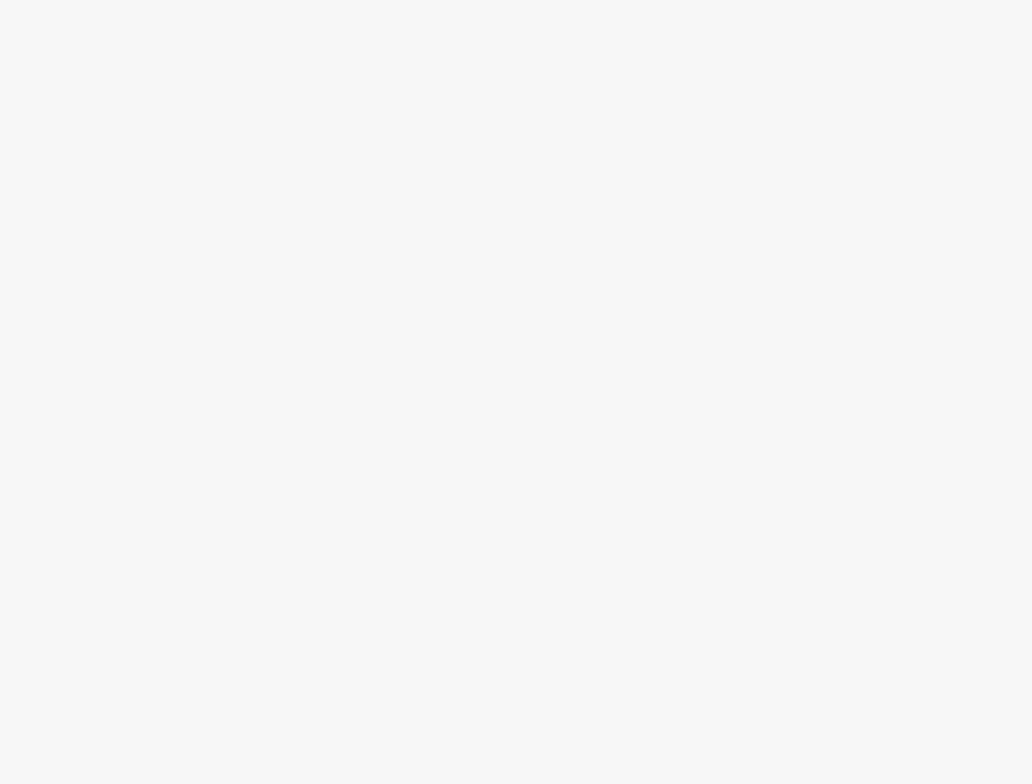
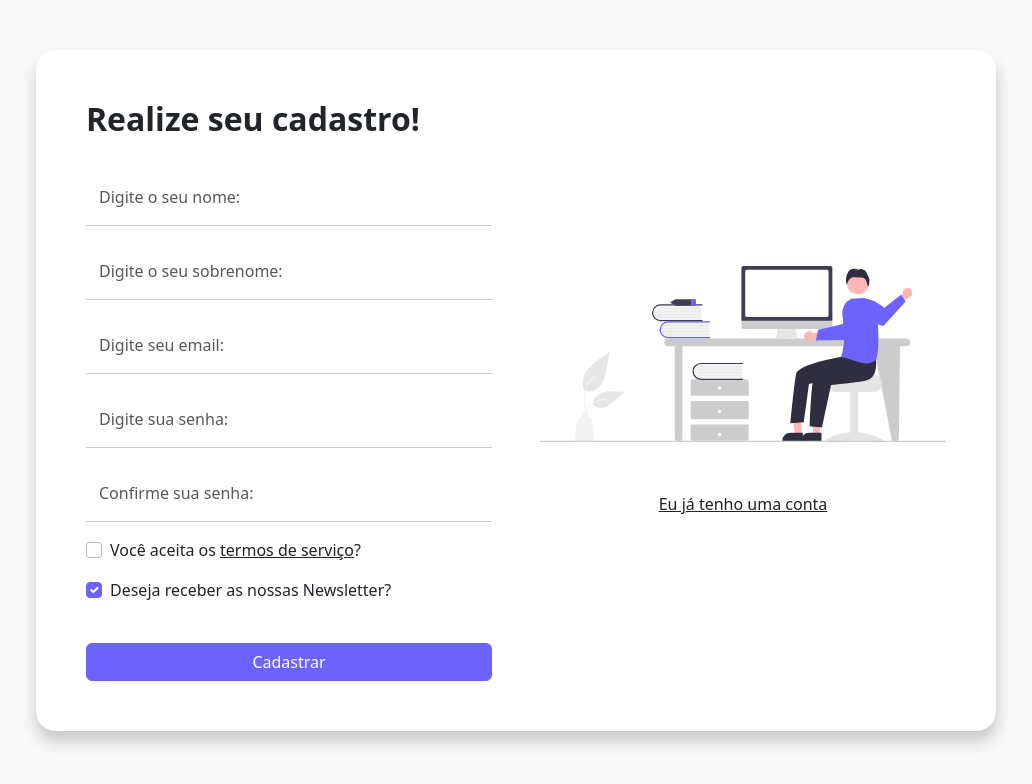
Before and after one commit to Felilpz/tela-login, a plain HTML site: page cadastro.html in a window 1280 px wide. Shown: the whole page, without its empty margins (124-1156 px from the left). Drawn offline with nearby package versions, Linux system fonts and the light colour scheme.

Commit message:
cadastro finalizado, projeto finalizado

```diff
--- a/cadastro.html
+++ b/cadastro.html
@@ -13,8 +13,68 @@
 
     <!-- Link CSS -->
     <link rel="stylesheet" href="css/style.css">
+
+    <!-- FavIcon -->
+    <link rel="shortcut icon" href="img/code-slash.svg" type="image/x-icon">
 </head>
 <body>
+    <div class="container col-11 col-md-9" id="form-container">
+        <div class="row gx-5">
+            <div class="col-md-6">
+                <h2>Realize seu cadastro!</h2>
+                <form>
+                    <div class="form-floating mb-3">
+                        <input type="text" name="name" id="name" class="form-control" placeholder="Digite o seu nome: " required>
+                        <label for="name" class="form-label">Digite o seu nome: </label>
+                    </div>
 
+                    <div class="form-floating mb-3">
+                        <input type="text" name="lastname" id="lastname" class="form-control" placeholder="Digite o seu nome: " required>
+                        <label for="lastname" class="form-label">Digite o seu sobrenome: </label>
+                    </div>
+
+                    <div class="form-floating mb-3">
+                        <input type="email" name="email" id="email" class="form-control" placeholder="Digite o seu nome: " required>
+                        <label for="email" class="form-label">Digite seu email: </label>
+                    </div>
+
+                    <div class="form-floating mb-3">
+                        <input type="password" name="password" id="password" class="form-control" placeholder="Digite sua senha: " required>
+                        <label for="password" class="form-label">Digite sua senha: </label>
+                    </div>
+                    <div class="form-floating mb-3">
+                        <input type="password" name="confirmPassword" id="confirmPassword" class="form-control" placeholder="Digite sua senha: " required>
+                        <label for="confirmPassword" class="form-label">Confirme sua senha: </label>
+                    </div>
+
+                    <div class="mb-3">
+                        <div class="form-check mb-2">
+                            <input type="checkbox" class="form-check-input" value="" id="agree-form" name="agree-form">
+                            <label for="agree-form" class="form-check-label">Você aceita os <a href="#">termos de serviço</a>?</label>
+                        </div>
+                    </div>
+
+                    <div class="mb-3">
+                        <div class="form-check mb-2">
+                            <input type="checkbox" class="form-check-input" value="" id="newsletter" name="newwsletter" checked>
+                            <label for="newwsletter" class="form-check-label">Deseja receber as nossas Newsletter?</label>
+                        </div>
+                    </div>
+                    <input type="submit" value="Cadastrar" class="btn btn-primary">
+                </form>
+            </div>
+            <div class="col-md-6">
+                <div class="row align-items-center">
+                    <div class="col-12">
+                        <img src="img/hello.svg" class="img-fluid" alt="Imagem homem hello its me">
+                    </div>
+
+                    <div class="col-12" id="link-container">
+                        <a href="login.html">Eu já tenho uma conta</a>
+                    </div>
+                </div>
+            </div>
+        </div>
+    </div>
 </body>
 </html>
--- a/css/style.css
+++ b/css/style.css
@@ -51,20 +51,22 @@ html, body {
 
 /* Label */
 #form-container .form-floating label {
-    color: #CCC;
+    color: rgb(88, 88, 88);
 }
 
 #form-container .form-floating > .form-control:focus~label {
     color: #222;
 }
 
-#form-container input[type="submit"] {
+#form-container input[type="submit"],
+#form-container input[type="checkbox"]:checked {
     background-color: #6c63ff;
     border-color: #6c63ff;
 }
 
 .btn.btn-primary {
     width: 100%;
+    margin-top: 25px;
 }
 
 /* Imagem */
```
Also changed, not shown: login.html (+3 -0 lines), img/code-slash.svg (added).
